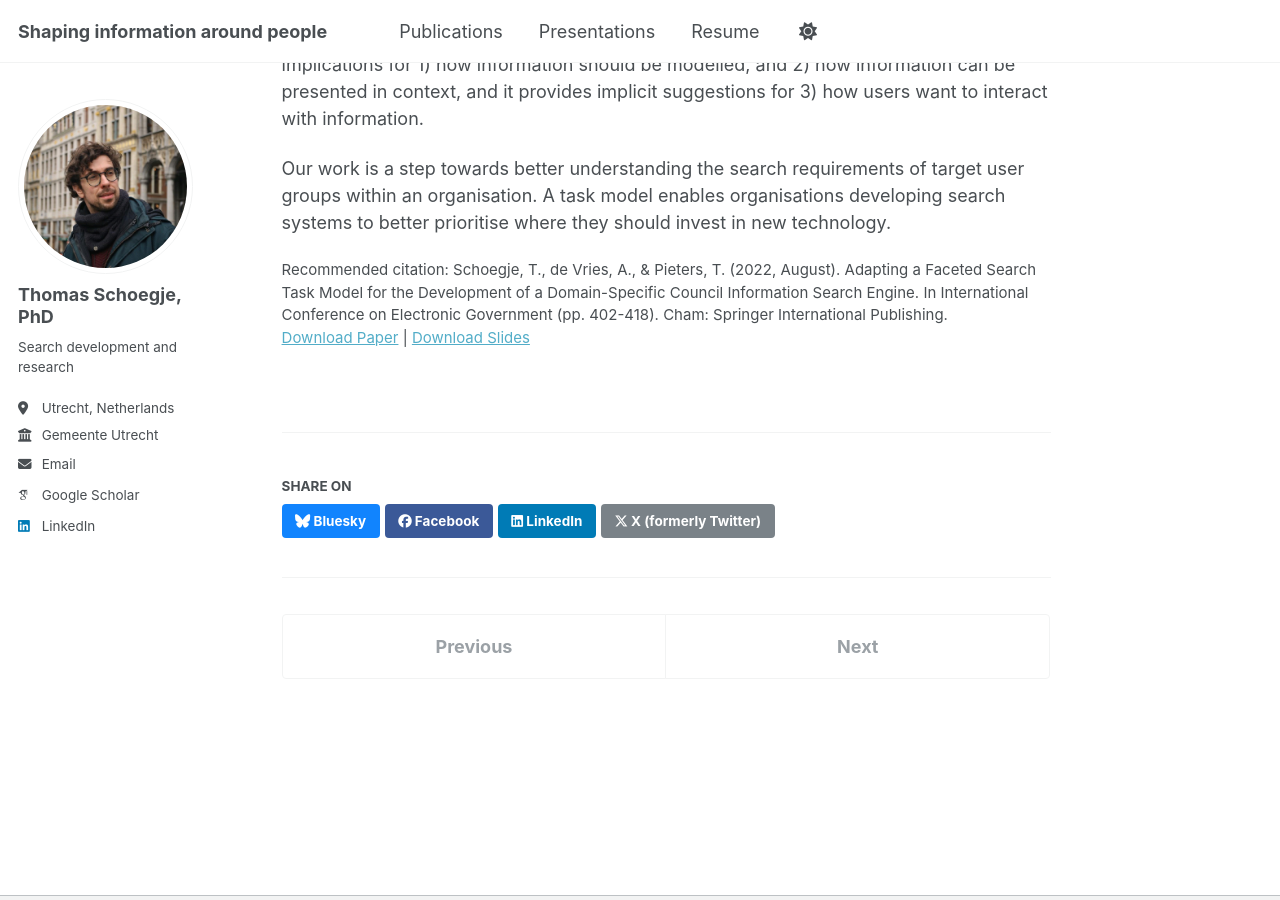
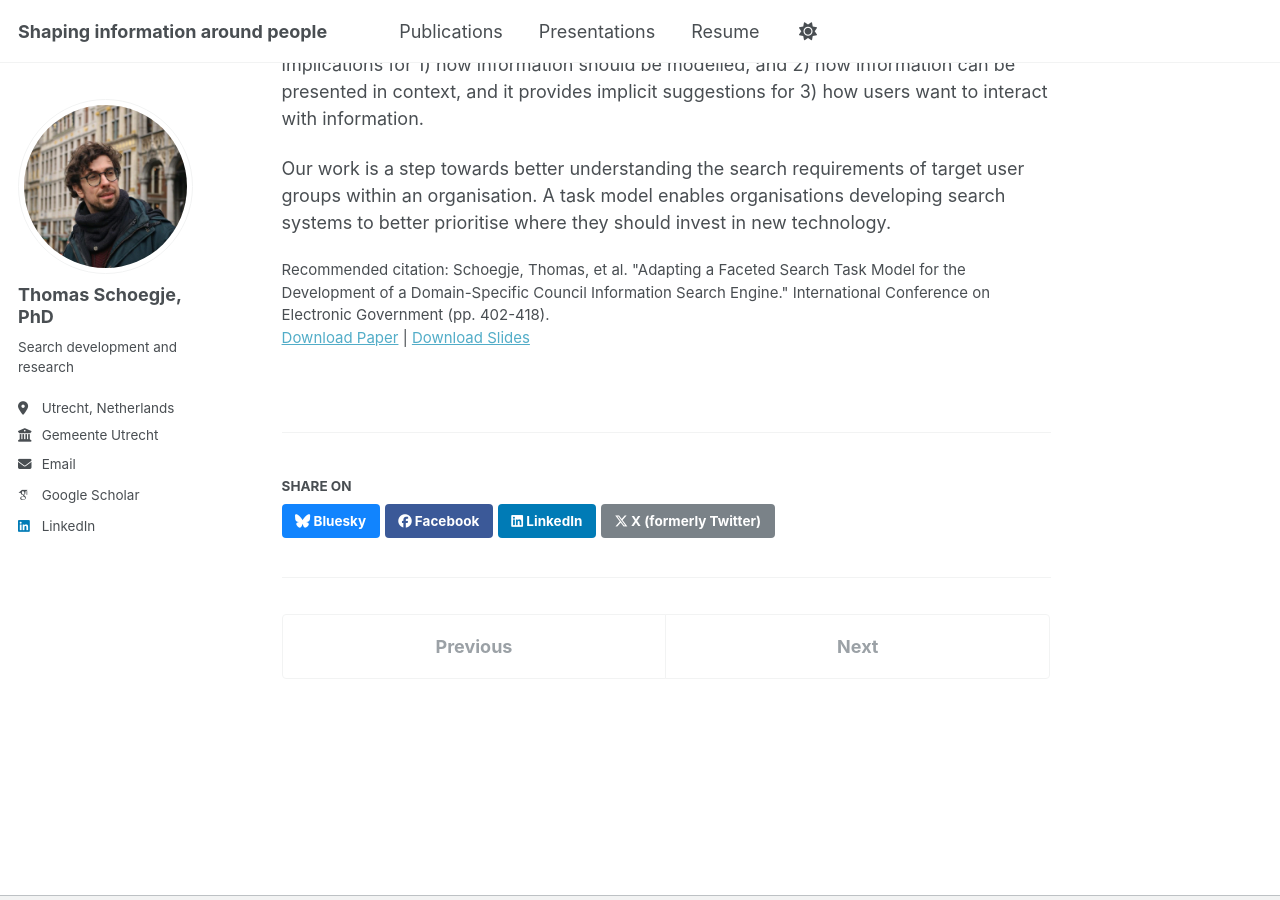
Before and after one commit to tmschoegje/tmschoegje.github.io, a Jekyll site: the page built from _publications/2022-egov.md, in a window 1280 px wide and 900 px high, scrolled down 599 px. Built offline with Jekyll 4.4.1, drawn with Linux system fonts in a browser that asks for light colours; some web fonts are replaced; a script that is not in the unit is left out.

Commit message:
Update 2022-egov.md

```diff
--- a/_publications/2022-egov.md
+++ b/_publications/2022-egov.md
@@ -8,7 +8,7 @@ date: 2022-07-06
 venue: 'EGOV'
 slidesurl: 'http://academicpages.github.io/files/egov-slides.pptx'
 paperurl: 'http://academicpages.github.io/files/egov-paper.pdf'
-citation: 'Schoegje, T., de Vries, A., & Pieters, T. (2022, August). Adapting a Faceted Search Task Model for the Development of a Domain-Specific Council Information Search Engine. In International Conference on Electronic Government (pp. 402-418). Cham: Springer International Publishing.'
+citation: 'Schoegje, Thomas, et al. "Adapting a Faceted Search Task Model for the Development of a Domain-Specific Council Information Search Engine." International Conference on Electronic Government (pp. 402-418).'
 ---
 Domain specialists such as council members may benefit from specialised search functionality, but it is unclear how to formalise the search requirements when developing a search system. We adapt a faceted task model for the purpose of characterising the tasks of a target user group. We first identify which task facets council members use to describe their tasks, then characterise council member tasks based on those facets. Finally, we discuss the design implications of these tasks for the development of a search engine.
 
```
